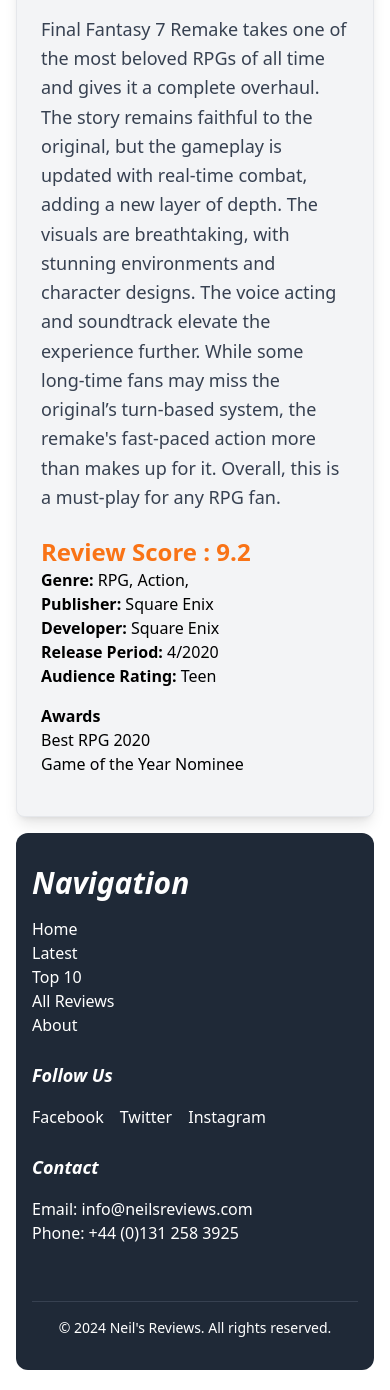
After one commit to neil-mckenna/FlaskCW, a Flask app: page /review/1/ in a window 390 px wide; the page is wider, and only the part inside the window is pictured. The commit adds this page. Shown: the part 994-2384 px from the top of that part. Run offline with Flask 3, Linux system fonts and the light colour scheme; some libraries are stand-ins or nearby versions.

Commit message:
Major refactor, new routes, pages code,structure, dynamic links, etc, i forgot to update sooner

```diff
--- a/app.py
+++ b/app.py
@@ -1,12 +1,18 @@
 from flask import Flask, render_template, redirect, url_for, request, jsonify, make_response
 import os
 import json
+from datetime import datetime
 
 # above import relevant librabies for funcitonality
 
 # start a Flask class constructed with app name which is this app.py
 app = Flask(__name__)
 
+
+# a helper filter to show dates
+@app.template_filter('dateformat')
+def dateformat(value):
+    return datetime.strptime(value, "%Y-%m-%d").strftime("%B %d, %Y")
 
 # hard code const for the data file in my project for teh json data
 DATA_FILE = os.path.join(os.path.dirname(__file__), 'static/jsonData','games.json')
@@ -64,17 +70,171 @@
         # return error message, status
         return jsonify(response), status_code
 
+
+@app.route('/review/<int:id>/')
+def individual_review(id=1):
+    if id is None:
+        id = 1  # default
+
+    # destruture function call with const from above
+    response, status_code = read_json_file(DATA_FILE)
+
+    games = response["data"]
+
+    review = next((game for game in games if game.get("id") == id), None)
+
+    # protection from no data or bad id, the default parameter may get around
+    # this but unless there isnt a corresponding review data
+    if review is None:
+        return f"Review with ID {id} not found.", 404
+
+    total_reviews = len(games)  # Total number of reviews
+
+    return render_template('pages/individual_review.html', review_id=id, review=review, total_reviews=total_reviews)
+
+
 # about route
 @app.route('/about')
 def about():
     return render_template('pages/about.html')
 
 
-# top 10 route
+# latest route
 @app.route('/Top_10')
+def latest():
+    # read json
+    response, status_code = read_json_file(DATA_FILE)
+
+    # check if OK
+    if status_code == 200:
+        games = response["data"]
+
+        # initialize an array
+        all_reviews = []
+
+        # loop through and check if review exists then add them to all_reviews
+        print(games)
+
+        for game in games:
+            if game['review_full'] is not None:
+                all_reviews.append(game)
+            else:
+                print("No Review in " + game)
+
+        # put all review in a order of date of review
+        all_reviews.sort(key=lambda x: datetime.strptime(x["review_date"], "%Y-%m-%d"), reverse=True)
+
+        # garb the lastest 10
+        latest_reviews = all_reviews[:10]
+
+        # return a webpage with the data top reviews past
+        return render_template('pages/latest.html', reviews=latest_reviews)
+    else:
+        return jsonify(response), status_code
+
+# top 10
+@app.route('/top_10')
 def top_10():
+    # read json
+    response, status_code = read_json_file(DATA_FILE)
 
-    return render_template('top_10.html')
+    # check if OK
+    if status_code == 200:
+        games = response["data"]
+
+        # initialize an array
+        all_reviews = []
+
+        # loop through and check if review exists then add them to all_reviews
+        print(games)
+
+        for game in games:
+            if game['review_full'] is not None:
+                all_reviews.append(game)
+            else:
+                print("No Review in " + game)
+
+        # put all review in a order of review score
+        all_reviews.sort(reverse=True, key=lambda x: x['score'])
+
+        # garb the lastest 10
+        latest_reviews = all_reviews[:10]
+
+        # return a webpage with the data top reviews past
+        return render_template('pages/top_10.html', reviews=latest_reviews)
+    else:
+        return jsonify(response), status_code
+
+#
+
+@app.route('/all_reviews/')
+@app.route('/all_reviews/<platform>/')
+def all_reviews(platform=None):
+    # Read the JSON file
+    response, status_code = read_json_file(DATA_FILE)
+
+    if status_code == 200:
+        games = response.get("data", [])  # Use "games" from the response
+    else:
+        return jsonify(response), status_code
+
+    # If a platform is provided in the URL, filter games by that platform
+    if platform:
+
+        print("Platform Passed: ", platform)
+        games = [game for game in games if has_platform(game, platform.lower())]
+
+    # Sort reviews based on the query parameter 'sort_by'
+    sort_by = request.args.get('sort_by', 'score')
+    print(f"Sort by: {sort_by}")
+
+    # Check if the sort_by query parameter is related to a platform
+    if sort_by.startswith('platform_'):
+        platform = sort_by.replace('platform_', '').replace('_', ' ').title()  # Example: "xbox one" -> "Xbox One"
+        # Filter the games that have the requested platform
+        games = [game for game in games if has_platform(game, platform)]
+
+    elif sort_by == 'score':
+        games = sorted(games, key=lambda x: x['score'], reverse=True)
+
+    elif sort_by == 'release_date':
+        games = sorted(games, key=lambda x: int(f"{x['release_year']}{x['release_month']:02d}01"), reverse=True)
+
+    elif sort_by == 'genre':
+        games = sorted(games, key=lambda x: x['genre'])
+
+    # Now you can sort by any other criteria if you want
+    sorted_reviews = games
+
+    # Extract unique platforms from all games
+    platforms = sorted(set(platform for game in games for platform in game['platforms']), key=lambda p: p.lower())
+
+    #print("Platforms: ",platforms)
+
+    return render_template('pages/all_reviews.html', reviews=sorted_reviews, selected_platform=platform, platforms=platforms)
+
+
+
+def has_platform(game, platform):
+    """
+    if check and comapre if in list then return a bool
+    """
+    return platform.lower() in [p.lower() for p in game['platforms']]
+
+@app.route('/test/')
+def test():
+    game = {
+        "id": 1,
+        "name": "Super Mario Odyssey",
+        "platforms": ["Nintendo Switch", "Wii U"]
+    }
+
+    platform_to_check = "Nintendo Switch"
+
+    if has_platform(game, platform_to_check):
+        return f"{platform_to_check} is available for {game['name']}"
+    else:
+        return f"{platform_to_check} is not available for {game['name']}"
 
 
 
--- a/templates/base.html
+++ b/templates/base.html
@@ -2,7 +2,7 @@
     {% include 'navbar.html' %}
 
     <!-- main container -->
-    <div class="container mx-auto mt-10 px-4 max-w-screen-xl">
+    <div class="container mx-auto mt-10 mb-5 px-4 sm:px-6 md:px-8 lg:px-12 xl:px-16 max-w-screen-xl">
 
         <!-- main content will be unloaded into here -->
         {% block content %}
--- a/templates/carousel_items.html
+++ b/templates/carousel_items.html
@@ -41,7 +41,9 @@
         <p class="text-gray-700 mb-4">{{ game.review_extract }}</p>
 
         <!-- Read More Link -->
-        <a href="{{ game.link }}" class="text-blue-500 hover:underline">Read More</a>
+        <a href="{{ url_for('individual_review', id=game.id) }}" class="text-blue-500 hover:underline">
+          Read More
+        </a>
       </div>
     {% endfor %}
   </div>
--- a/templates/footer.html
+++ b/templates/footer.html
@@ -1,24 +1,24 @@
 <!-- Footer -->
-  <footer class="bg-gray-800 text-white py-8 mt-8 rounded-xl">
+  <footer class="bg-gray-800 text-white py-8 mt-0 rounded-xl">
     <div class="container mx-auto px-4">
       <!-- Grid Layout for Footer Items -->
       <div class="grid grid-cols-1 sm:grid-cols-2 md:grid-cols-3 lg:grid-cols-4 gap-6">
 
         <!-- Navigation Links -->
         <div>
-          <h5 class="font-bold mb-4 text-lg">Navigation</h5>
+          <h5 class="font-bold mb-4 text-3xl"><em>Navigation</em></h5>
           <ul>
-            <li><li><a href="{{ url_for('home') }}">Home</a></li></li>
-            <li><a href="#" class="hover:underline">Latest</a></li>
-            <li><a href="#" class="hover:underline">Top 10</a></li>
-            <li><a href="#" class="hover:underline">All Reviews</a></li>
-            <li><li><a href="{{ url_for('about') }}">About</a></li></li>
+            <li><li><a href="{{ url_for('home') }}" class="hover:text-gray-400 hover:underline">Home</a></li></li>
+            <li><a href="#" class="hover:underline" class="hover:text-gray-400 hover:underline">Latest</a></li>
+            <li><a href="#" class="hover:underline" class="hover:text-gray-400 hover:underline">Top 10</a></li>
+            <li><a href="#" class="hover:underline" class="hover:text-gray-400 hover:underline">All Reviews</a></li>
+            <li><li><a href="{{ url_for('about') }}" class="hover:text-gray-400 hover:underline">About</a></li></li>
           </ul>
         </div>
 
         <!-- Social Media Links -->
         <div>
-          <h5 class="font-bold mb-4 text-lg">Follow Us</h5>
+          <h5 class="font-bold mb-4 text-lg"><em>Follow Us</em></h5>
           <ul class="flex space-x-4">
             <li><a href="#" class="hover:underline">Facebook</a></li>
             <li><a href="#" class="hover:underline">Twitter</a></li>
@@ -28,7 +28,7 @@
 
         <!-- Contact Information -->
         <div>
-          <h5 class="font-bold mb-4 text-lg">Contact</h5>
+          <h5 class="font-bold mb-4 text-lg"><em>Contact</em></h5>
           <p>Email: <a href="mailto:info@example.com" class="hover:underline">info@neilsreviews.com</a></p>
           <p>Phone: <a href="tel:+123456789" class="hover:underline">+44 (0)131 258 3925</a></p>
         </div>
--- a/templates/navbar.html
+++ b/templates/navbar.html
@@ -1,13 +1,12 @@
-<nav class="bg-gray-800 p-4">
+<nav class="bg-gray-800 p-4 text-3xl font-semibold">
         <div class="container mx-auto flex justify-between items-center">
-        <div class="text-white text-lg font-bold">Neil's Reviews</div>
+        <div class="text-white" ><a href="{{ url_for('home') }}" class="hover:text-gray-400 hover:underline">Neil's Reviews</a></div>
         <ul class="flex space-x-6 text-white">
-            <li><a href="{{ url_for('home') }}">Home</a></li>
-            <li><a href="#" class="hover:text-gray-400">Latest</a></li>
-            <li><a href="#" class="hover:text-gray-400">Top 10</a></li>
-            <li><a href="#" class="hover:text-gray-400">All Reviews</a></li>
-            <li><a href="{{ url_for('about') }}">About</a></li>
-            <li><a href="#" class="hover:text-gray-400">Login</a></li>
+            <li><a href="{{ url_for('latest') }}" class="hover:text-gray-400 hover:underline">Latest</a></li>
+            <li><a href="{{ url_for('top_10') }}" class="hover:text-gray-400 hover:underline">Top 10</a></li>
+            <li><a href="{{ url_for('all_reviews') }}" class="hover:text-gray-400 hover:underline">All Reviews</a></li>
+            <li><a href="{{ url_for('about') }}"  class="hover:text-gray-400 hover:underline">About</a></li>
+            <li><a href="#" class="hover:text-gray-400 hover:underline">Login</a></li>
         </ul>
         </div>
 </nav>
--- /dev/null
+++ b/templates/pages/individual_review.html
@@ -0,0 +1,96 @@
+{% extends 'base.html' %}
+
+{% block content %}
+
+
+    <div class="max-w-full p-6 bg-gray-100 shadow-lg rounded-lg mt-4 mb-4 border border-3">
+        <div class="mx-auto mt-2 mb-2 p-3">
+            {% include 'pages/partials/review_navigation.html' %}
+
+        </div>
+
+
+        <div class="mt-4 mb-4 mx-auto">
+            <!--<h2 class="text-3xl font-bold text-center text-gray-800">Individual Review</h2>-->
+            <!--<p>The ID passed is: {{ review_id }}</p> -->
+
+
+
+            <h2 class="text-2xl font-bold text-center text-gray-900 mb-4 mx-auto">
+                Review of : {{ review.name }}
+            </h2>
+            <!-- rewview image-->
+            <div class="flex justify-center items-center">
+                <img class="w-full max-w-lg h-auto rounded-lg shadow-lg object-contain transition-all duration-500 hover:scale-105"
+                     src="{{ url_for('static', filename='images/' + review.image) }}" alt="{{ review.name }} cover art">
+            </div>
+
+            <div class="my-4 mx-auto">
+                {{ review.review_extract }}
+
+            </div>
+
+            <hr>
+
+            <!-- YouTube Video Embed -->
+            <div class="my-4">
+                {% if review.link %}
+                    <div class="mt-6">
+                        <h4 class="font-bold mt-4 mb-4">Watch the review video:</h4>
+                        <div class="relative" style="padding-top: 56.25%; /* Aspect Ratio: 16:9 */">
+                            <iframe class="absolute top-0 left-0 w-full h-full" src="https://www.youtube.com/embed/{{ review.link }}" frameborder="0" allow="accelerometer; autoplay; encrypted-media; gyroscope; picture-in-picture" allowfullscreen></iframe>
+                        </div>
+                    </div>
+                {% endif %}
+            </div>
+
+
+
+            <p class="text-lg text-gray-700 leading-relaxed mb-6">
+                {{ review.review_full }}
+            </p>
+            <h3 class="text-2xl font-bold text-orange-500">
+                Review Score : {{ review.score }}
+            </h3>
+
+            {% if review.genre %}
+                <h4>
+                    <span class="font-bold">Genre:</span>
+                    {% for type in review.genre %}
+                        {{ type }},
+                    {% endfor %}
+                </h4>
+            {% else %}
+                <h4>No genre available for this review.</h4>
+            {% endif %}
+
+
+            <h4> <span class="font-bold">Publisher:</span> {{ review.publisher }} </h4>
+            <h4> <span class="font-bold">Developer:</span>  {{ review.developer }} </h4>
+            <h4> <span class="font-bold">Release Period:</span>  {{ review.release_month }}/{{ review.release_year }} </h4>
+            <h4> <span class="font-bold">Audience Rating:</span>  {{ review.rating}} </h4>
+
+            {% if review.awards %}
+                <h5 class="font-bold mt-4">Awards</h5>
+                <ul>
+                    {% for award in review.awards %}
+                        <li>{{ award }}</li>
+                    {% endfor %}
+                </ul>
+            {% else %}
+                <p>No awards available for this review.</p>
+            {% endif %}
+
+        </div>
+
+
+
+
+
+
+
+    </div>
+
+
+
+{% endblock %}
--- /dev/null
+++ b/templates/pages/partials/review_navigation.html
@@ -0,0 +1,32 @@
+<!-- Navigation Section -->
+<div class="flex flex-wrap justify-between items-center mt-2 mb-2 gap-3 bg-white p-3 rounded-lg">
+    <!-- Previous Review Button -->
+    {% if review_id > 1 %}
+        <a href="{{ url_for('individual_review', id=review_id - 1) }}"
+           class="flex-1 sm:flex-none bg-blue-500 hover:bg-blue-700 text-white font-bold py-2 px-4 rounded text-center">
+            Previous Review
+        </a>
+    {% else %}
+        <span class="flex-1 sm:flex-none text-gray-400 py-2 px-4 rounded text-center">
+            No Previous Review
+        </span>
+    {% endif %}
+
+    <!-- Return to Home Button -->
+    <a href="{{ url_for('home') }}"
+       class="flex-1 sm:flex-none bg-purple-500 hover:bg-purple-700 text-white font-bold py-2 px-4 rounded text-center">
+        Return to Home
+    </a>
+
+    <!-- Next Review Button -->
+    {% if review_id < total_reviews %}
+        <a href="{{ url_for('individual_review', id=review_id + 1) }}"
+           class="flex-1 sm:flex-none bg-green-500 hover:bg-green-700 text-white font-bold py-2 px-4 rounded text-center">
+            Next Review
+        </a>
+    {% else %}
+        <span class="flex-1 sm:flex-none text-gray-400 py-2 px-4 rounded text-center">
+            No More Reviews
+        </span>
+    {% endif %}
+</div>
```
Also changed, not shown: static/jsonData/games.json (+60 -30 lines), templates/pages/about.html (+9 -5 lines), templates/pages/all_reviews.html (added, +59 -0 lines), templates/pages/latest.html (added, +38 -0 lines), templates/pages/top_10.html (added, +40 -0 lines).
